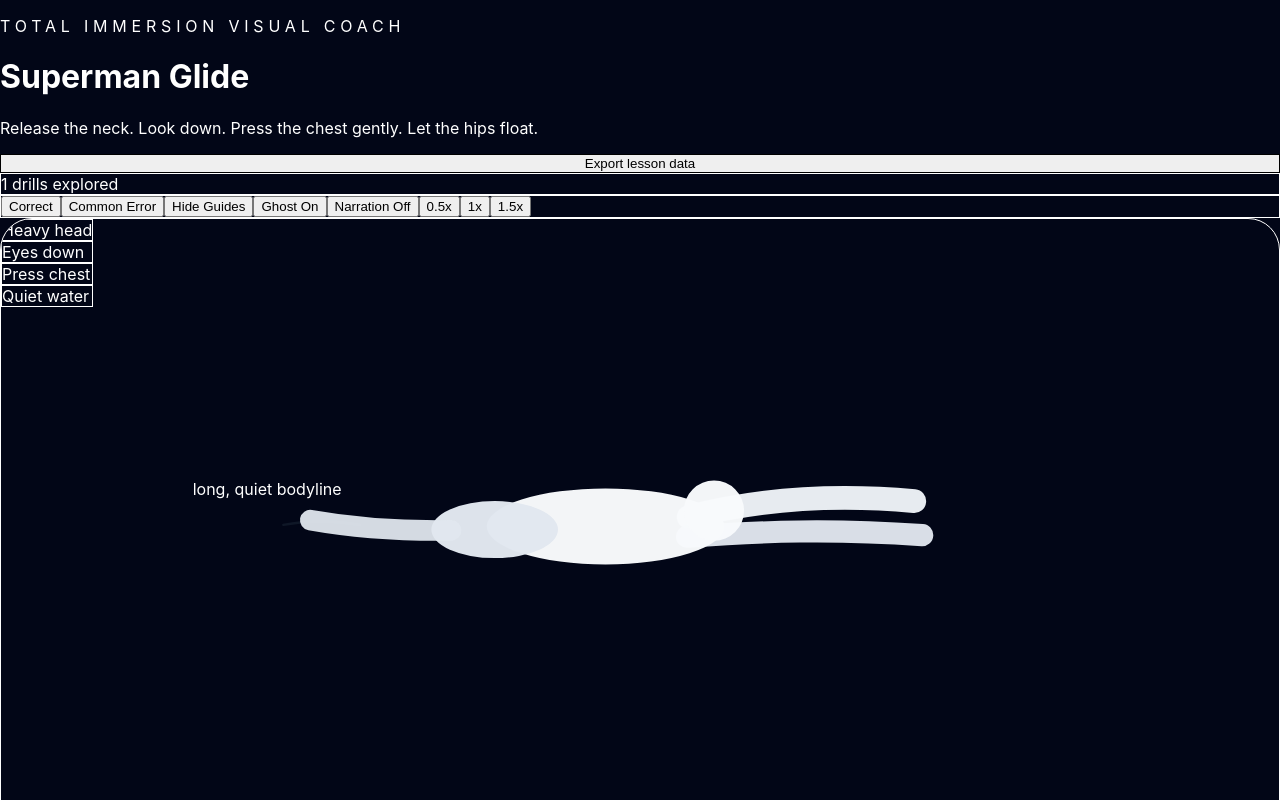
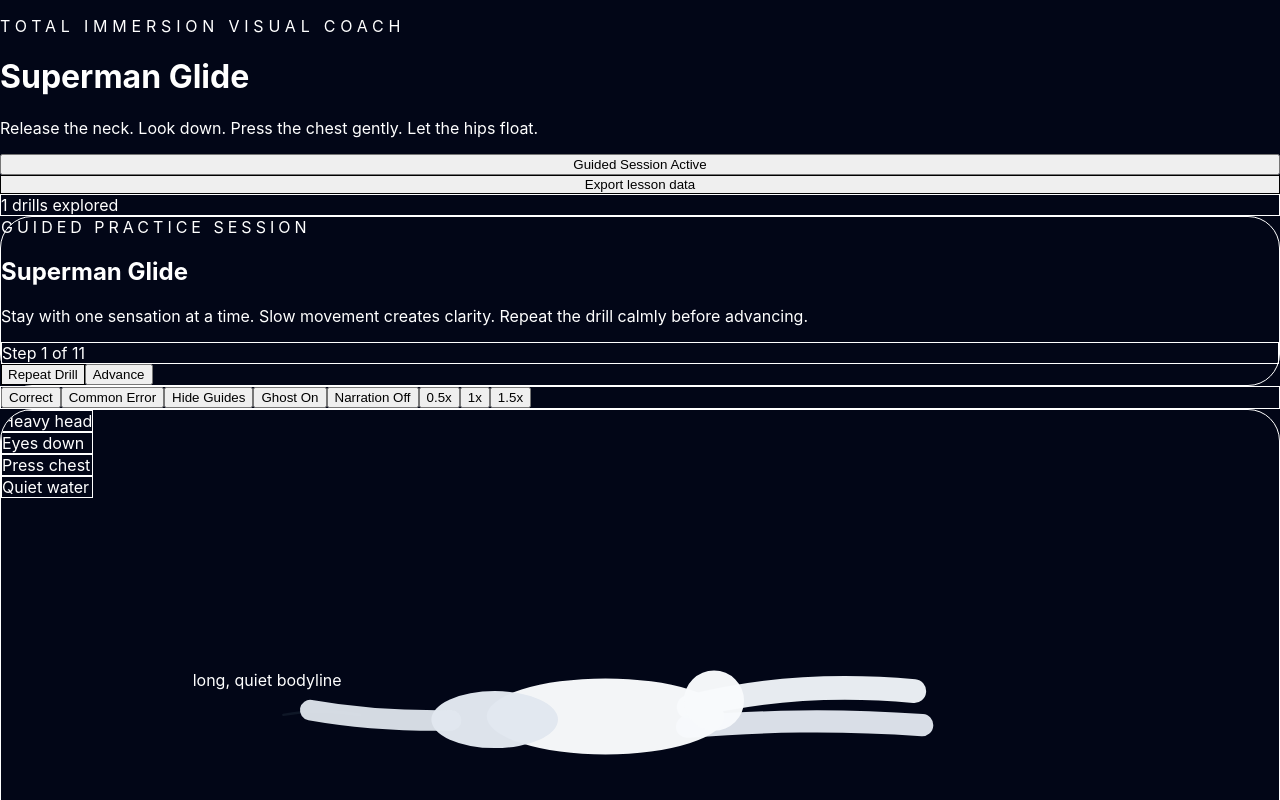
Before and after one commit to scomofo/swim-visual-coach, a React (Vite) app: page / in a window 1280 px wide. Shown: the top 800 px of the page. Built offline with nearby package versions, Linux system fonts and the light colour scheme.

Commit message:
Implement guided practice session mode

```diff
--- a/src/App.jsx
+++ b/src/App.jsx
@@ -5,6 +5,7 @@
 import useTelemetry from './hooks/useTelemetry';
 import usePerformanceMode from './hooks/usePerformanceMode';
 import useGuidedNarration from './hooks/useGuidedNarration';
+import useGuidedPractice from './hooks/useGuidedPractice';
 import { exportLessonData } from './utils/exportLessons';
 import WaterBackground from './components/swimmer/WaterBackground';
 import GhostSwimmer from './components/swimmer/GhostSwimmer';
@@ -16,6 +17,7 @@
 import MobilePracticeBar from './components/layout/MobilePracticeBar';
 import SessionStatsPanel from './components/layout/SessionStatsPanel';
 import PracticeStatsPanel from './components/layout/PracticeStatsPanel';
+import GuidedPracticePanel from './components/layout/GuidedPracticePanel';
 
 export default function App() {
   const [showGuides, setShowGuides] = useState(true);
@@ -24,11 +26,19 @@
   const [playbackSpeed, setPlaybackSpeed] = useState(1);
   const [mode, setMode] = useState('correct');
   const [drill, setDrill] = useState('superman');
+  const [guidedMode, setGuidedMode] = useState(true);
+
   const { progress: completed, markComplete } = useLessonProgress({ superman: true });
   const { isMobile } = useResponsiveMode();
   const telemetry = useTelemetry(drill);
   const { reducedMotion } = usePerformanceMode();
   const { speakDrill } = useGuidedNarration(audioMode);
+
+  const guidedPractice = useGuidedPractice({
+    drill,
+    setDrill,
+    markComplete,
+  });
 
   const currentDrill = DRILLS[drill];
   const isCorrect = mode === 'correct';
@@ -62,6 +72,7 @@
         playbackSpeed: effectivePlaybackSpeed,
         mode,
         reducedMotion,
+        guidedMode,
       },
     });
   };
@@ -86,6 +97,17 @@
 
           <div className="flex flex-col gap-2 sm:flex-row sm:items-center">
             <button
+              onClick={() => setGuidedMode(!guidedMode)}
+              className={`rounded-2xl px-5 py-4 text-sm font-medium transition ${
+                guidedMode
+                  ? 'bg-cyan-100 text-slate-950'
+                  : 'border border-white/10 bg-white/10 text-white hover:bg-white/20'
+              }`}
+            >
+              {guidedMode ? 'Guided Session Active' : 'Enable Guided Session'}
+            </button>
+
+            <button
               onClick={handleExport}
               className="rounded-2xl border border-white/10 bg-white/10 px-5 py-4 text-sm text-white transition hover:bg-white/20"
             >
@@ -97,6 +119,16 @@
             </div>
           </div>
         </div>
+
+        {guidedMode && (
+          <GuidedPracticePanel
+            currentDrill={currentDrill}
+            sessionStep={guidedPractice.sessionStep}
+            totalSteps={guidedPractice.totalSteps}
+            onAdvance={guidedPractice.advance}
+            onRepeat={guidedPractice.repeat}
+          />
+        )}
 
         <div className="mb-4">
           <PlaybackControls
```
